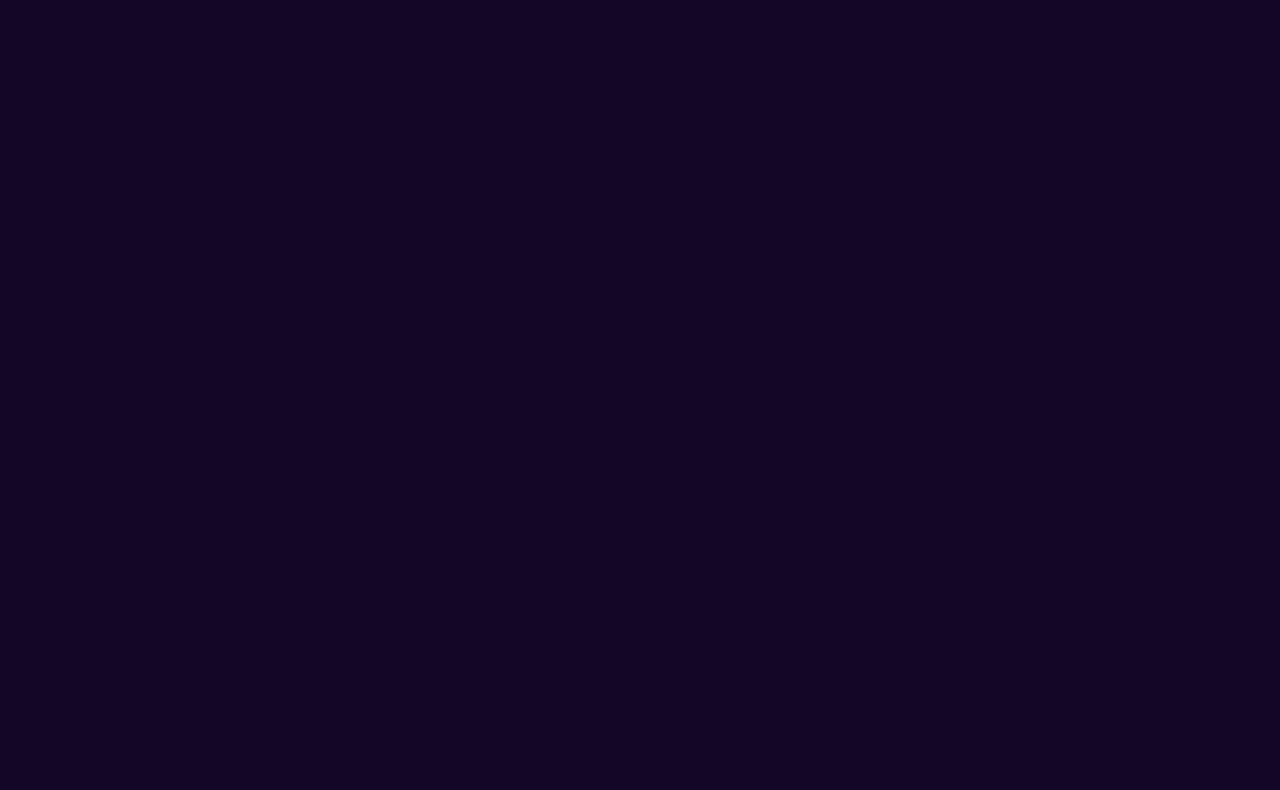
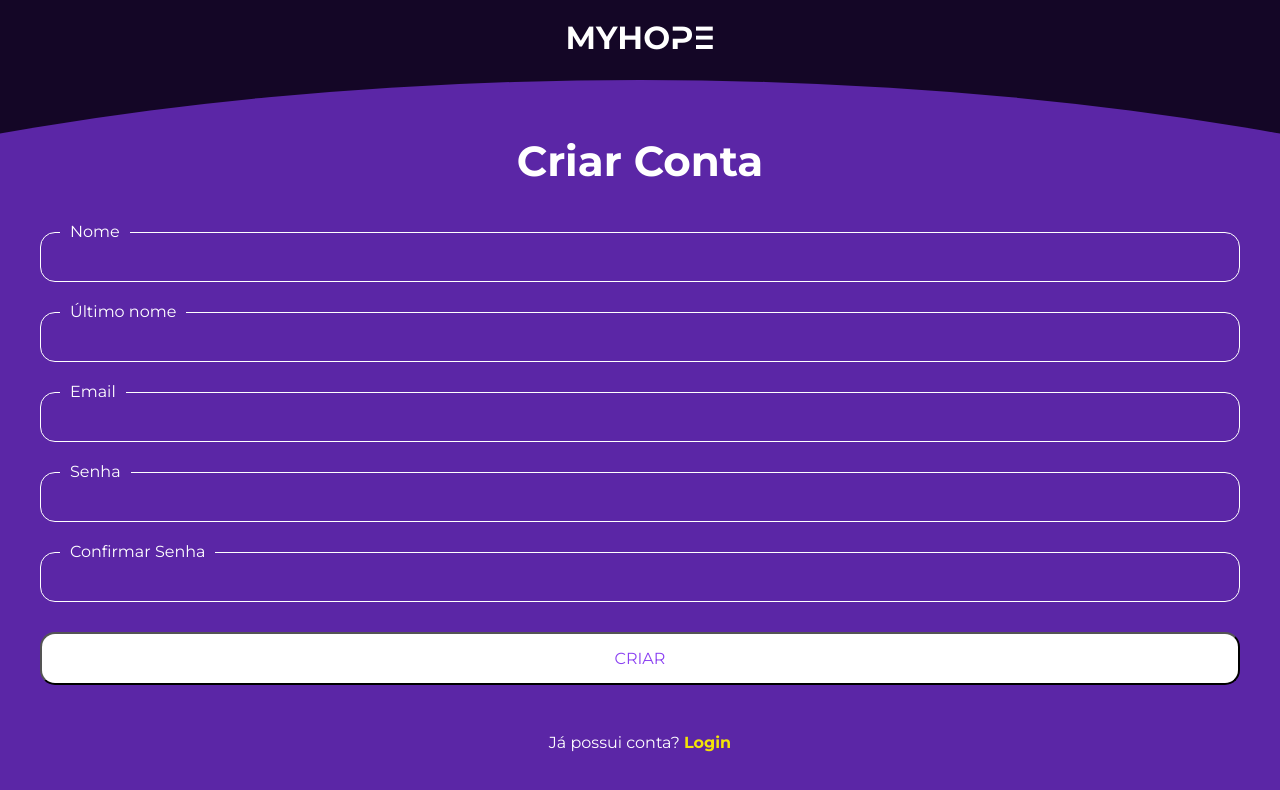
Before and after one commit to elissonalvesilva/myhope, a React (Create React App) app in the folder front/: page /signup in a window 1280 px wide. Before the commit this address had no page. Shown: the top 790 px of the page. Built offline with nearby package versions, Linux system fonts and the light colour scheme.

Commit message:
feat: signu page

```diff
--- /dev/null
+++ b/front/src/pages/Signup/index.js
@@ -0,0 +1,76 @@
+import { Link } from 'react-router-dom';
+
+import {
+  Container,
+  Header,
+  Logo,
+  Content,
+  SignupForm,
+  Button,
+  SignupItem,
+} from './style';
+
+import Input from '../../components/Input';
+import { Colors } from '../../styles/colors';
+
+export default function Signup() {
+  return (
+    <Container>
+      <Header>
+        <Logo>MYHOPE</Logo>
+      </Header>
+      <Content>
+        <h1>Criar Conta</h1>
+        <SignupForm>
+          <Input
+            type='text'
+            className='input'
+            label='Nome'
+            onChange={() => {}}
+            id='nome'
+            color={Colors.White}
+            labelBackground={Colors.PurpleDark}
+          />
+          <Input
+            type='text'
+            className='input'
+            label='Último nome'
+            onChange={() => {}}
+            id='lastname'
+            color={Colors.White}
+            labelBackground={Colors.PurpleDark}
+          />
+          <Input
+            type='email'
+            className='input'
+            label='Email'
+            onChange={() => {}}
+            id='email'
+            color={Colors.White}
+            labelBackground={Colors.PurpleDark}
+          />
+          <Input
+            type='password'
+            className='input'
+            label='Senha'
+            onChange={() => {}}
+            id='password'
+            color={Colors.White}
+            labelBackground={Colors.PurpleDark}
+          />
+          <Input
+            type='password'
+            className='input'
+            label='Confirmar Senha'
+            onChange={() => {}}
+            id='confirm-password'
+            color={Colors.White}
+            labelBackground={Colors.PurpleDark}
+          />
+          <Button>CRIAR</Button>
+        </SignupForm>
+        <SignupItem>Já possui conta? <Link to='/'> Login </Link></SignupItem>
+      </Content>
+    </Container>
+  )
+}
--- /dev/null
+++ b/front/src/pages/Signup/style.js
@@ -0,0 +1,88 @@
+import styled from 'styled-components';
+
+import { Colors } from '../../styles/colors';
+
+const Container = styled.div`
+  width: 100vw;
+  height: 100%;
+  overflow: hidden;
+  background-color: ${Colors.BackgroundColorPrimary};
+`;
+
+const Header = styled.div`
+  height: 10vh;
+  display: flex;
+  justify-content: center;
+  align-items: center;
+`;
+
+const Logo = styled.h1`
+  color: ${Colors.White};
+  font-family: MontserratAlt1Bold !important;
+  font-size: 32px;
+`
+
+const Content = styled.div`
+  height: 100vh;
+  padding: 60px 40px;
+  h1 {
+    text-align: center;
+    color: ${Colors.White};
+    position: relative;
+    font-size: 42px;
+    font-weight: 700;
+  }
+  &::before {
+    content: '';
+    height: 100vh;
+    width: 200vw;
+    border-radius: 50% 50% 0 0;
+    top: 0;
+    left: -50%;
+    right: 0;
+    position: absolute;
+    background-color: ${Colors.PurpleDark};
+  }
+  position: relative;
+`;
+
+const SignupForm = styled.form`
+  margin-top: 50px;
+  position: relative;
+  .input {
+    margin-top: 30px;
+  }
+`
+
+const Button = styled.button`
+  background-color: ${Colors.White};
+  color: ${Colors.Purple};
+  width: 100%;
+  padding: 15px;
+  border-radius: 15px;
+  font-size: 16px;
+  margin-top: 30px;
+`
+
+const SignupItem = styled.p`
+  text-align: center;
+  color: ${Colors.White};
+  position: relative;
+  margin-top: 50px;
+  a {
+    text-decoration: none;
+    font-weight: bold;
+    color: ${Colors.Yellow};
+    cursor: pointer;
+  }
+`
+
+export {
+  Container,
+  Header,
+  Logo,
+  Content,
+  SignupForm,
+  Button,
+  SignupItem,
+}
--- a/front/src/routes/Routes.js
+++ b/front/src/routes/Routes.js
@@ -1,10 +1,13 @@
 import { Routes, Route } from "react-router-dom";
 
 import Login from '../pages/Login';
+import Signup from "../pages/Signup";
+
 export default function AppRoutes() {
   return (
     <Routes>
       <Route element={<Login />} path="/" />
+      <Route element={<Signup />} path="/signup" />
     </Routes>
   )
 }
```
